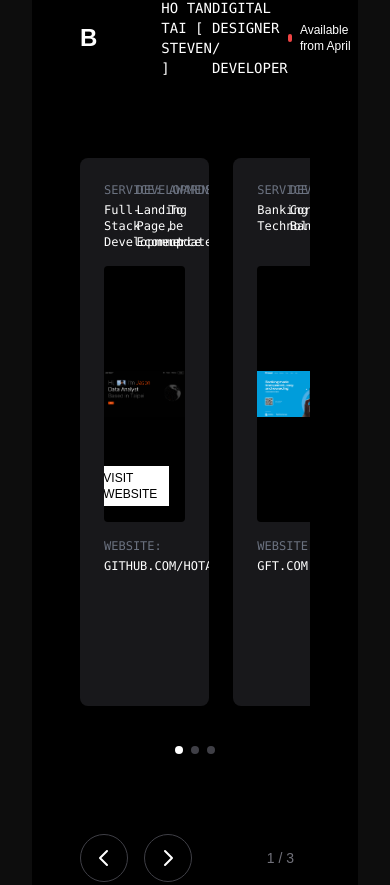
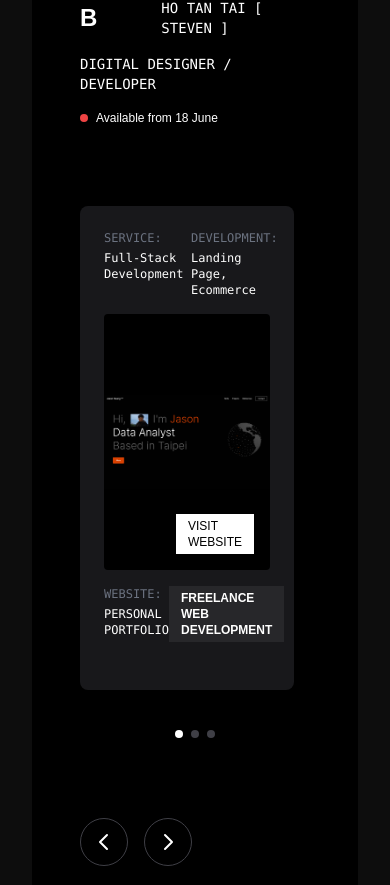
Before and after one commit to hotai1806/portfolio-hotai, a Next.js app in the folder frontend/: page / in a window 390 px wide. Shown: the part 974-1859 px from the top of the page. Built offline with nearby package versions, Linux system fonts and the light colour scheme; what @apollo/experimental-nextjs-app-support would draw is missing.

Commit message:
project site

```diff
--- a/frontend/src/app/components/SliderWorking.tsx
+++ b/frontend/src/app/components/SliderWorking.tsx
@@ -1,10 +1,28 @@
 "use client";
 import React, { useState, useEffect, useRef } from "react";
 import Image from "next/image";
+import Link from "next/link";
 
 export default function SliderWorking() {
   const [currentSlide, setCurrentSlide] = useState(0);
   const scrollContainerRef = useRef<HTMLDivElement>(null);
+  const [isMobile, setIsMobile] = useState(false);
+
+  // Check if the screen is mobile
+  useEffect(() => {
+    const checkMobile = () => {
+      setIsMobile(window.innerWidth < 768);
+    };
+
+    // Set initial value
+    checkMobile();
+
+    // Add resize listener
+    window.addEventListener("resize", checkMobile);
+
+    // Cleanup
+    return () => window.removeEventListener("resize", checkMobile);
+  }, []);
 
   const projects = [
     {
@@ -13,11 +31,13 @@ export default function SliderWorking() {
       description:
         "Worked on small-scale projects, improving problem-solving and technical skills.",
       image: "images/landingpage.png",
-      website: "github.com/hotai1806",
+      website: "Personal Portfolio",
+      urlSite: "https://qvieth.vercel.app",
       service: "Full-Stack Development",
       development: "Landing Page, Ecommerce",
       tagline: "The future belongs to those who invest in it",
       awards: "To be update",
+      isProof: true,
     },
     {
       id: 2,
@@ -25,10 +45,11 @@ export default function SliderWorking() {
       description:
         "Developed banking products like credit cards, loans, and deposits. Wrote logic for cash flow, CI/CD setup, and integration testing.",
       website: "gft.com",
+      urlSite: "",
       service: "Banking Technology",
       development: "Core Banking",
       image: "/images/Trust-Bank2.png",
-      tagline: "The future belongs to those who invest in it",
+      tagline: "Shape of digital world",
       awards: "Launch Credit Card",
     },
     {
@@ -36,12 +57,15 @@ export default function SliderWorking() {
       title: "Gov-Entry - RSAF COVID Entry App",
       description:
         "Developed APIs for an entry-checking application during COVID-19, integrated APIs into React.js, and designed schema support.",
-      website: "kyanon.digital",
+      urlSite:
+        "https://www.developer.tech.gov.sg/products/categories/platform/goventry/overview.html",
+      website: "Goventry",
       development: "CMS System and Attendee Check Point",
       service: "Government & Public Health",
       image: "/images/GovEntry.png",
-      tagline: "The future belongs to those who invest in it",
-      awards: "",
+      tagline: "Covid-19 and move forward",
+      awards: "System help people control F0 in Covid-19",
+      isProof: true,
     },
   ];
 
@@ -132,8 +156,14 @@ export default function SliderWorking() {
     <div className="bg-black text-white min-h-screen ">
       {/* Header */}
       <header className="p-12">
-        <div className="flex justify-between items-center">
-          <div className="flex items-center">
+        <div
+          className={`flex ${
+            isMobile ? "flex-col space-y-4" : "justify-between items-center"
+          }`}
+        >
+          <div
+            className={`flex items-center ${isMobile ? "justify-between" : ""}`}
+          >
             <div className="text-2xl font-bold mr-16"> B </div>
             <div>
               <div className="uppercase text-sm font-mono">
@@ -141,13 +171,17 @@ export default function SliderWorking() {
               </div>
             </div>
           </div>
-          <div className="uppercase text-sm font-mono">
+          <div
+            className={`uppercase text-sm font-mono ${isMobile ? "mt-4" : ""}`}
+          >
             Digital Designer / <br />
             Developer
           </div>
-          <div className="text-xs flex items-center">
+          <div
+            className={`text-xs flex items-center ${isMobile ? "mt-4" : ""}`}
+          >
             <span className="h-2 w-2 bg-red-500 rounded-full inline-block mr-2"></span>
-            Available from April
+            Available from 18 June
           </div>
         </div>
       </header>
@@ -166,12 +200,18 @@ export default function SliderWorking() {
           {projects.map((project) => (
             <div
               key={project.id}
-              className="flex-none w-2/3 pr-6 snap-start"
+              className={`flex-none ${
+                isMobile ? "w-full" : "w-2/3"
+              } pr-4 md:pr-6 snap-start`}
               style={{ scrollSnapAlign: "start" }}
             >
               <div className="bg-zinc-900 rounded-lg overflow-hidden h-full">
                 <div className="p-6 pb-0">
-                  <div className="grid grid-cols-3 gap-4 text-xs font-mono mb-4">
+                  <div
+                    className={`grid ${
+                      isMobile ? "grid-cols-2" : "grid-cols-3"
+                    } gap-2 md:gap-4 text-xs font-mono mb-4`}
+                  >
                     <div>
                       <div className="text-gray-500 mb-1">SERVICE:</div>
                       <div>{project.service}</div>
@@ -180,21 +220,22 @@ export default function SliderWorking() {
                       <div className="text-gray-500 mb-1">DEVELOPMENT:</div>
                       <div>{project.development}</div>
                     </div>
+                    {!isMobile && (
                       <div>
                         <div className="text-gray-500 mb-1">AWARDS:</div>
                         <div>{project.awards}</div>
                       </div>
+                    )}
                   </div>
 
                   <div className="relative h-64 w-full mb-4 bg-black rounded overflow-hidden">
                     <div className="absolute inset-0 flex items-center justify-center">
                       <Image
                         src={project.image}
-                        width={300}
-                        height={300}
+                        width={450}
+                        height={450}
                         alt={project.title}
                       />
-
                       <div className="w-full h-full bg-zinc-800 relative">
                         {project.tagline && (
                           <div className="absolute bottom-8 left-8 text-3xl font-bold max-w-xs leading-tight">
@@ -210,10 +251,12 @@ export default function SliderWorking() {
                             creatures
                           </div>
                         )}
-                        {project.id === 1 && (
+                        {project.isProof && (
+                          <Link href={project.urlSite}>
                             <div className="absolute right-4 bottom-4 bg-white text-black text-xs px-3 py-1">
                               VISIT WEBSITE
                             </div>
+                          </Link>
                         )}
                       </div>
                     </div>
@@ -224,9 +267,11 @@ export default function SliderWorking() {
                       <div className="text-gray-500 text-xs font-mono mb-1">
                         WEBSITE:
                       </div>
+                      <Link href={project.urlSite}>
                         <div className="text-xs font-mono uppercase">
                           {project.website}
                         </div>
+                      </Link>
                     </div>
                     <div className="text-xs uppercase font-bold bg-zinc-800 px-3 py-1 self-end">
                       {project.title}
@@ -255,7 +300,11 @@ export default function SliderWorking() {
 
       {/* Footer with Navigation Controls */}
       <footer className="p-12">
-        <div className="flex justify-between">
+        <div
+          className={`flex ${
+            isMobile ? "flex-col space-y-4" : "justify-between"
+          }`}
+        >
           <div className="flex space-x-4">
             <button
               className="w-12 h-12 rounded-full border border-zinc-700 flex items-center justify-center hover:bg-zinc-800 transition-colors"
@@ -298,7 +347,9 @@ export default function SliderWorking() {
               </svg>
             </button>
           </div>
-          <div className="flex items-center">
+          <div
+            className={`flex items-center ${isMobile ? "justify-between" : ""}`}
+          >
             <div className="text-sm mr-4 text-zinc-500">
               {currentSlide + 1} / {totalSlides}
             </div>
```
Lines whose indentation alone changed are shown as unchanged.
